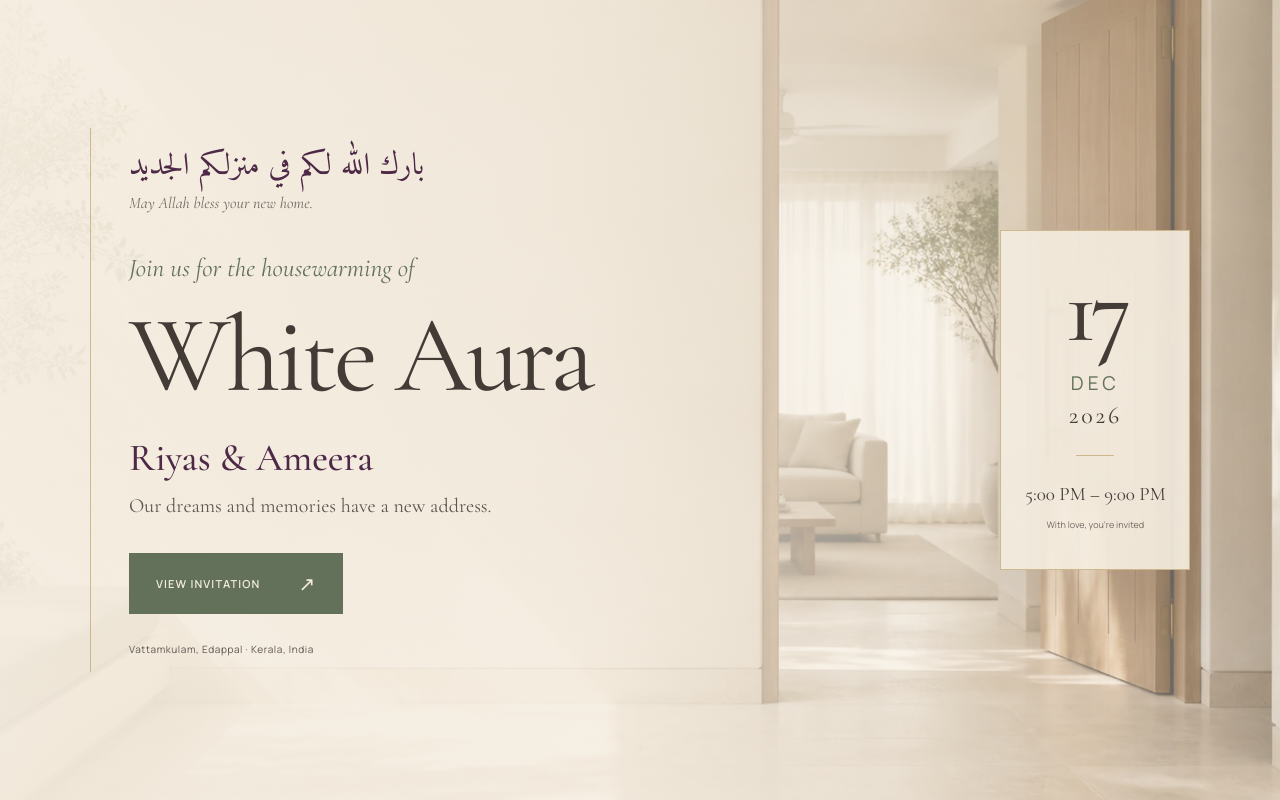
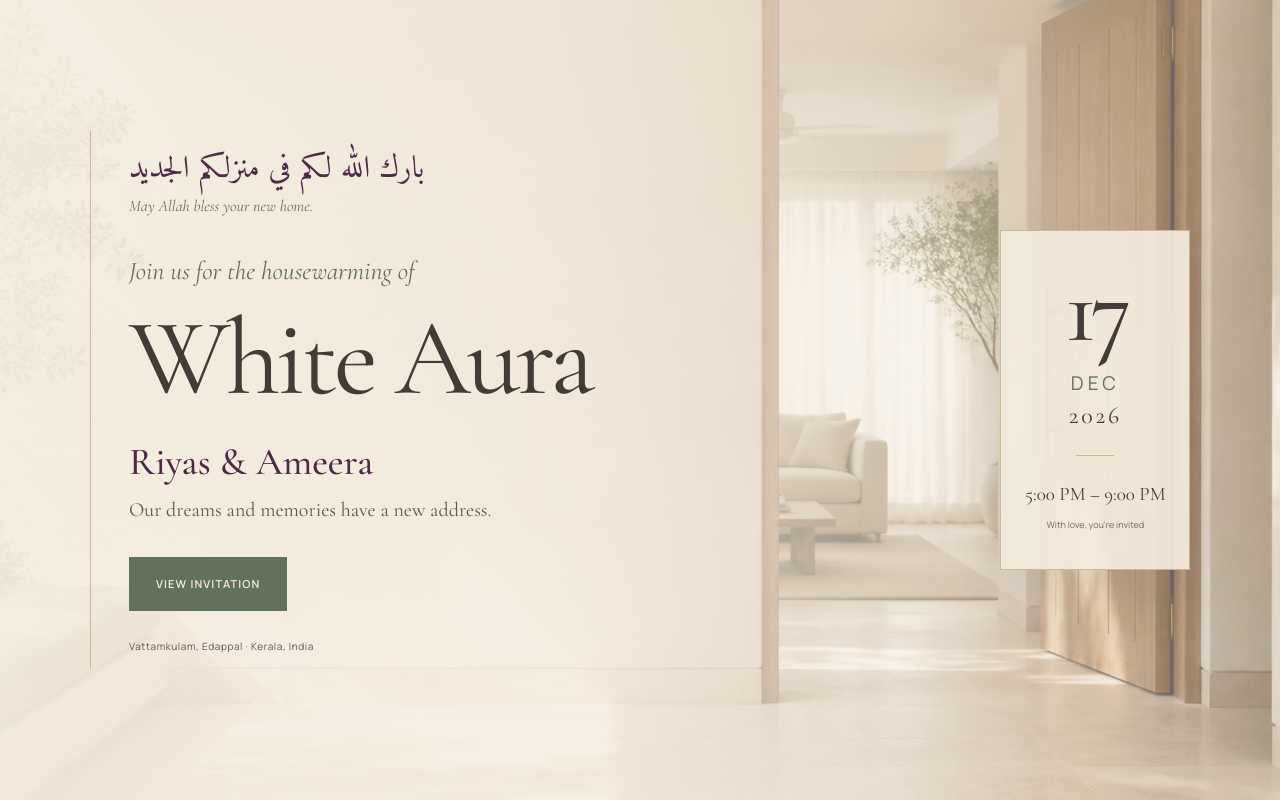
Before and after one commit to nihadh5004/house-warming, a React (Vite) app: page / in a window 1280 px wide. Built offline with nearby package versions, Linux system fonts and the light colour scheme.

Commit message:
removed the arrow marks

```diff
--- a/src/components/Hero.jsx
+++ b/src/components/Hero.jsx
@@ -28,7 +28,7 @@ export default function Hero({ invitation }) {
       </figure>
       <div className="mobile-hero-details">
         <div><span className="micro-label">Save the evening</span><time dateTime={invitation.eventDate}>{invitation.displayDate}</time></div>
-        <a className="text-link" href="#invitation">The invitation <span aria-hidden="true">↗</span></a>
+        <a className="text-link" href="#invitation">The invitation</a>
       </div>
     </section>
   );
--- a/src/components/InvitationHome.jsx
+++ b/src/components/InvitationHome.jsx
@@ -16,7 +16,7 @@ export default function InvitationHome({ invitation }) {
           <p className="invitation-home-hosts">{invitation.hosts.join(" & ")}</p>
           <p className="invitation-home-note">Our dreams and memories have a new address.</p>
           <a className="invitation-home-button" href="#top">
-            View invitation <span aria-hidden="true">↗</span>
+            View invitation
           </a>
           <p className="invitation-home-location">{invitation.locality} · {invitation.region}</p>
         </div>
--- a/src/styles/globals.css
+++ b/src/styles/globals.css
@@ -106,9 +106,8 @@ h2 { font-size: clamp(52px, 5.6vw, 84px); line-height: .99; letter-spacing: -.04
 .invitation-home h1 { margin-top: 18px; color: #433b36; font-size: clamp(72px, 8.5vw, 132px); letter-spacing: -.04em; line-height: .95; }
 .invitation-home-hosts { margin-top: 28px; color: #4e2947; font: 500 clamp(28px, 3vw, 40px)/1.2 var(--serif); }
 .invitation-home-note { margin-top: 10px; color: #5f5650; font: 20px/1.5 var(--serif); }
-.invitation-home-button { display: inline-flex; align-items: center; justify-content: space-between; gap: 38px; min-height: 54px; margin-top: 32px; padding: 16px 26px; color: var(--paper); background: #63715b; border: 1px solid #63715b; font-size: 11px; font-weight: 600; letter-spacing: .1em; text-transform: uppercase; text-decoration: none; transition: background .2s; }
+.invitation-home-button { display: inline-flex; align-items: center; justify-content: center; min-height: 54px; margin-top: 32px; padding: 16px 26px; color: var(--paper); background: #63715b; border: 1px solid #63715b; font-size: 11px; font-weight: 600; letter-spacing: .1em; text-transform: uppercase; text-decoration: none; transition: background .2s; }
 .invitation-home-button:hover { background: #4c5945; }
-.invitation-home-button span { font-size: 20px; }
 .invitation-home-location { margin-top: 26px; color: #5f5650; font-size: 10px; line-height: 1.8; letter-spacing: .06em; }
 .invitation-home-date { padding: 36px 18px; border: 1px solid #b7985b99; background: #f4ecdfeb; color: #443c37; text-align: center; box-shadow: 0 24px 60px #443c371a; }
 .invitation-home-date time { display: flex; flex-direction: column; align-items: center; }
```
